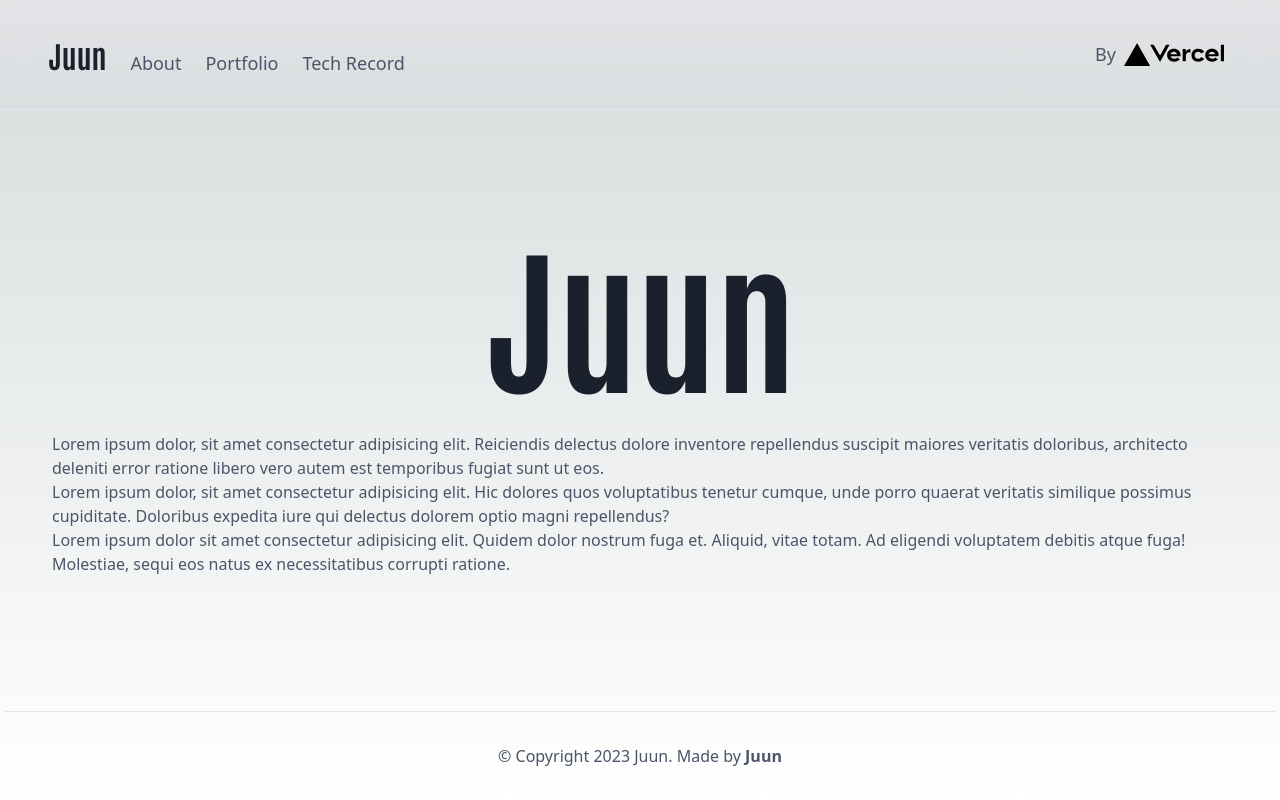
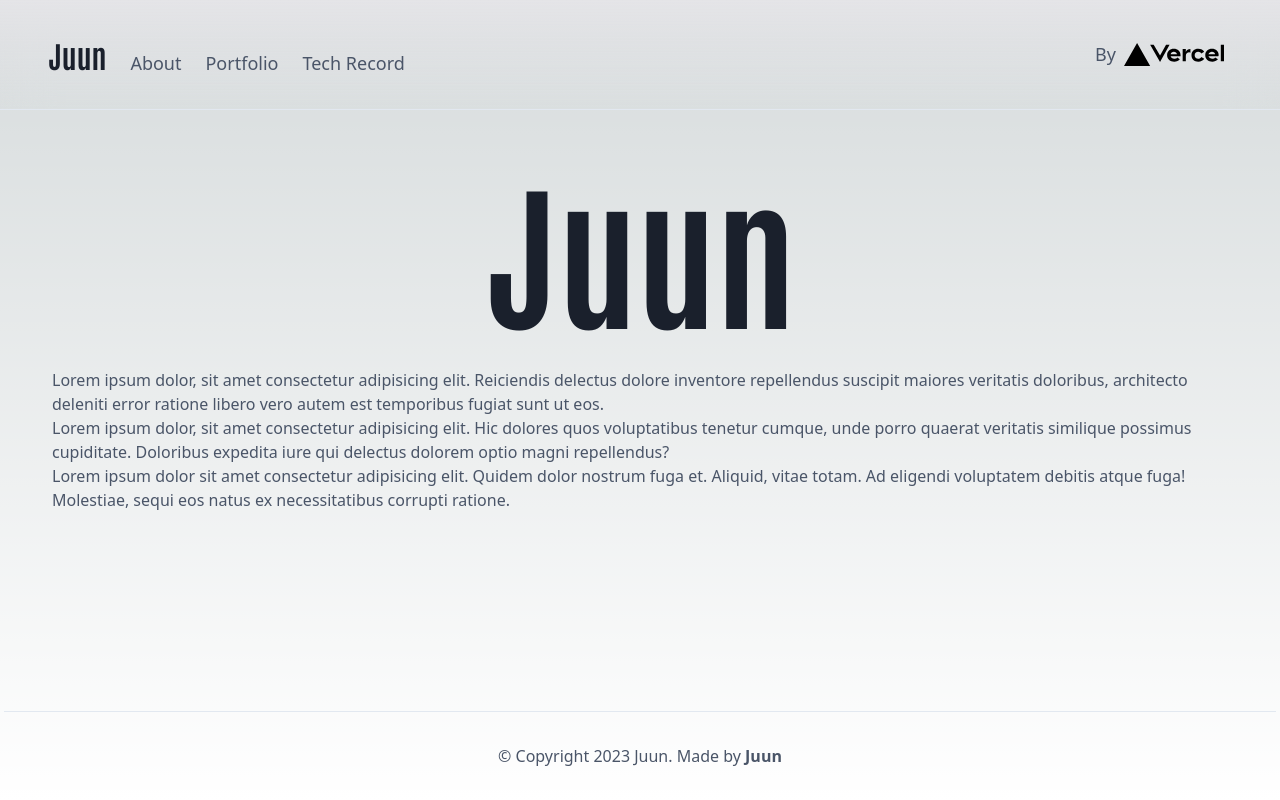
Before and after one commit to juunie-roh/setting-up-next, a Next.js app: page / in a window 1280 px wide. Built offline with nearby package versions, Linux system fonts and the light colour scheme.

Commit message:
refactor: style adjustments

```diff
--- a/src/pages/techrecord/gltf-loader-example.tsx
+++ b/src/pages/techrecord/gltf-loader-example.tsx
@@ -37,15 +37,15 @@ const GLTFLoaderExample = () => {
         </Canvas>
       </ThreeCanvas>
       <DefaultSection>
-        <p>
+        <p className="mt-4">
           onPointerOver/Out 및 onClick(log) 이벤트 적용 <br />
           커서가 모델 위에서 움직이는데도 깜빡이는 현상 발생 <br />
           Property로 설정하면 커서 인식을 mesh 단위로 진행하는 것으로 추정됨
           <br />
           raycaster로 pointer 인식을 직접 구현했을 때는 깜빡이는 현상이 없었음
           <br />
-          raycaster와 intersect한 mesh가 포함된 group 전체에 isIntersected:{' '}
-          boolean 속성을 부여해서 group 별로 pointer를 인식하는 방식이었음
+          raycaster와 intersect한 mesh가 포함된 group 자체를 INTERSECTED
+          object로 관리해서 group 별로 pointer를 인식하는 방식이었음
           <br />
           목표 group을 array에 저장하여 원하는 group만 intersected 상호작용
           가능하다는 점이 있음
--- a/src/templates/Main.tsx
+++ b/src/templates/Main.tsx
@@ -134,7 +134,7 @@ const Main = (props: IMainProps) => {
             </div>
           </Dialog>
         </header>
-        <main className="flex flex-col p-8 pt-32 lg:p-12 lg:pt-48">
+        <main className="flex flex-col p-8 pt-24 lg:p-12 lg:pt-32">
           {props.children}
         </main>
 
```
